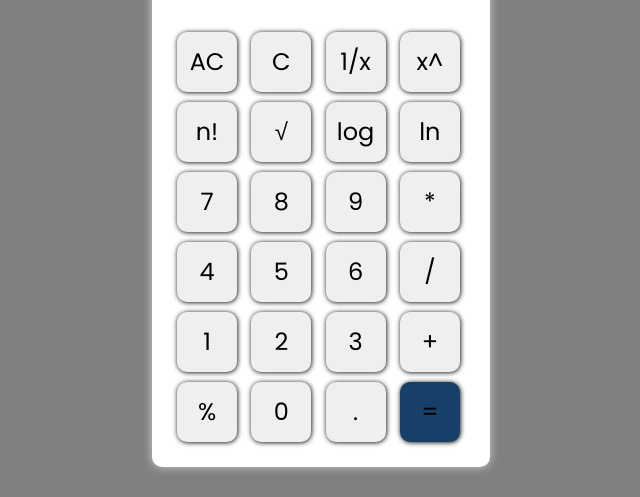
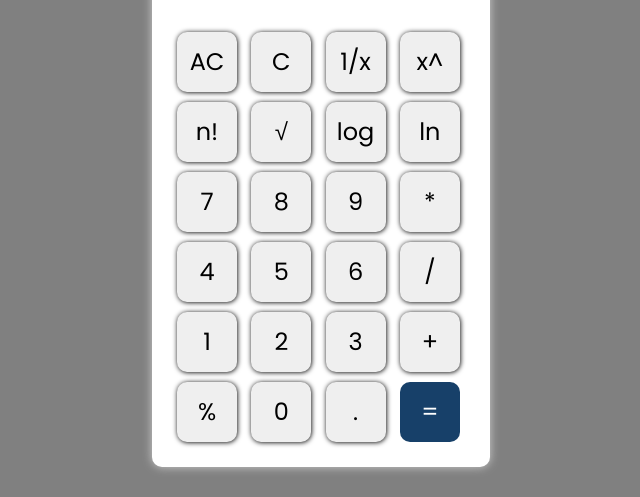
Before and after one commit to Prathameshgp48/OIBSIP_taskno1, a plain HTML site: page index.html in a window 1280 px wide. Shown: the part 253-750 px from the top of the page, 319-959 px from the left. Drawn offline with Linux system fonts and the light colour scheme.

Commit message:
Required changes to all files

```diff
--- a/index.html
+++ b/index.html
@@ -4,7 +4,7 @@
     <meta charset="UTF-8" />
     <meta name="viewport" content="width=device-width, initial-scale=1.0" />
     <title>Simple Calculator</title>
-    <link rel="icon" href="favicon.png" type="favicon">
+    <link rel="icon" href="favicon.png" type="favicon" />
     <link rel="stylesheet" href="style.css" />
   </head>
   <body>
@@ -13,48 +13,33 @@
         <h3>Calculator</h3>
         <form>
           <div id="screen">
-            <input type="text" name="screen" id="screenInp" readonly/>
+            <input type="text" name="screen" id="screenInp" readonly />
           </div>
-          <div>
-            <input type="button" onclick="clearAll()" value="AC" />
-            <input type="button" onclick="clearOne()" value="C" />
-            <input type="button" value="1/x" onclick="screen.value += '1/' " />
-            <input type="button" value="x^" onclick="screen.value += '^' " />
-          </div>
-          <div>
-            <input type="button" value="n!" onclick="screen.value += '!' "/>
-            <input type="button" value="√" data-value="sqrt" onclick="screen.value += '√' "/>
-            <input type="button" value="log" onclick="screen.value += 'log' "/>
-            <input type="button" value="ln" onclick="screen.value += 'ln' "/>
-          </div>
-          <div>
-            <input type="button" value="7" onclick="screen.value += '7' " />
-            <input type="button" value="8" onclick="screen.value += '8' " />
-            <input type="button" value="9" onclick="screen.value += '9' " />
-            <input type="button" value="*" onclick="screen.value += '*' " />
-          </div>
-          <div>
-            <input type="button" value="4" onclick="screen.value += '4' " />
-            <input type="button" value="5" onclick="screen.value += '5' " />
-            <input type="button" value="6" onclick="screen.value += '6' " />
-            <input type="button" value="/" onclick="screen.value += '/' " />
-          </div>
-          <div>
-            <input type="button" value="1" onclick="screen.value += '1' " />
-            <input type="button" value="2" onclick="screen.value += '2' " />
-            <input type="button" value="3" onclick="screen.value += '3' " />
-            <input type="button" value="+" onclick="screen.value += '+' " />
-          </div>
-          <div>
-            <input type="button" value="%" onclick="screen.value += '%' " />
-            <input type="button" value="0" onclick="screen.value += '0' " />
-            <input type="button" value="." onclick="screen.value += '.' " />
-            <input
-              type="button"
-              value="="
-              onclick="calculateResult()"
-              class="equalto"
-            />
+          <div id="buttons" class="button-grid">
+            <input type="button" value="AC" />
+            <input type="button" value="C" />
+            <input type="button" value="1/x" />
+            <input type="button" value="x^" />
+            <input type="button" value="n!" />
+            <input type="button" value="√" data-value="sqrt" />
+            <input type="button" value="log" />
+            <input type="button" value="ln" />
+            <input type="button" value="7" />
+            <input type="button" value="8" />
+            <input type="button" value="9" />
+            <input type="button" value="*" />
+            <input type="button" value="4" />
+            <input type="button" value="5" />
+            <input type="button" value="6" />
+            <input type="button" value="/" />
+            <input type="button" value="1" />
+            <input type="button" value="2" />
+            <input type="button" value="3" />
+            <input type="button" value="+" />
+            <input type="button" value="%" />
+            <input type="button" value="0" />
+            <input type="button" value="." />
+            <input type="button" value="=" class="equalto" />
           </div>
         </form>
       </div>
--- a/script.js
+++ b/script.js
@@ -1,3 +1,23 @@
+document.addEventListener("DOMContentLoaded", function () {
+  const buttons = document.querySelectorAll("#buttons input[type='button']");
+  buttons.forEach(function (button) {
+    button.addEventListener("click", function () {
+      const value = button.value;
+
+      if (value === "AC") {
+        clearAll();
+      } else if (value === "C") {
+        clearOne();
+      } else if (value === "=") {
+        calculateResult();
+      } else {
+        // Append the button's value to the screen input
+        document.getElementById("screenInp").value += value;
+      }
+    });
+  });
+});
+
 function clearAll() {
   document.getElementById("screenInp").value = "";
 }
--- a/style.css
+++ b/style.css
@@ -23,6 +23,7 @@ container {
   box-shadow: 0px 0px 10px #ccc;
   border-radius: 10px;
 }
+
 input[type="text"] {
   width: 100%;
   font-size: 24px;
@@ -30,6 +31,7 @@ input[type="text"] {
   margin-bottom: 10px;
   border: none;
 }
+
 input[type="button"] {
   font-family: 'Poppins', sans-serif;
   border: 0;
@@ -42,17 +44,21 @@ input[type="button"] {
   margin: 5px;
   cursor: pointer;
 }
+
 #screen {
   text-align: right;
   justify-content: flex-end;
   margin: 30px 0;
 }
+
 #screen input {
   text-align: right;
   flex: 1;
   font-size: 20px;
   box-shadow: none;
 }
+
 .equalto {
   background: rgb(23, 64, 105);
+  color: white;
 }
```
